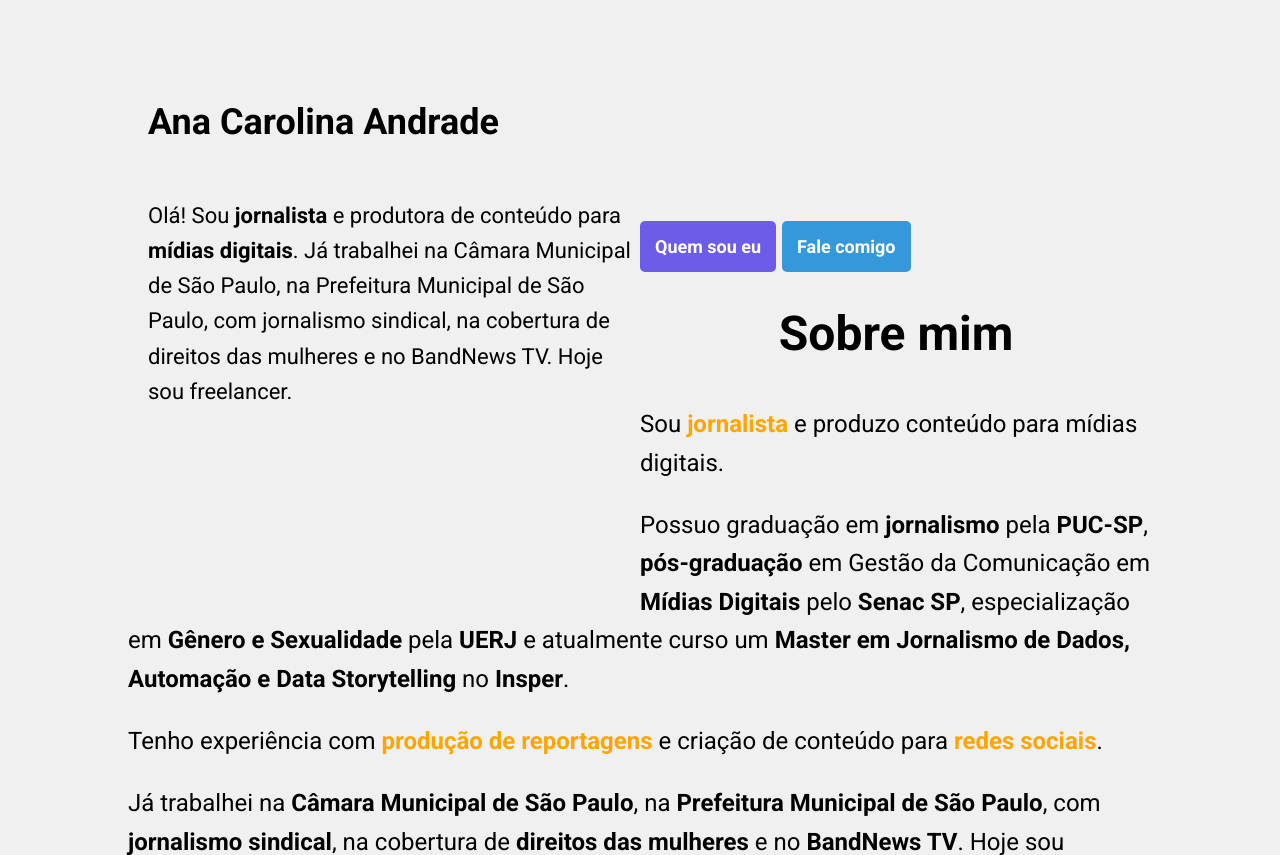
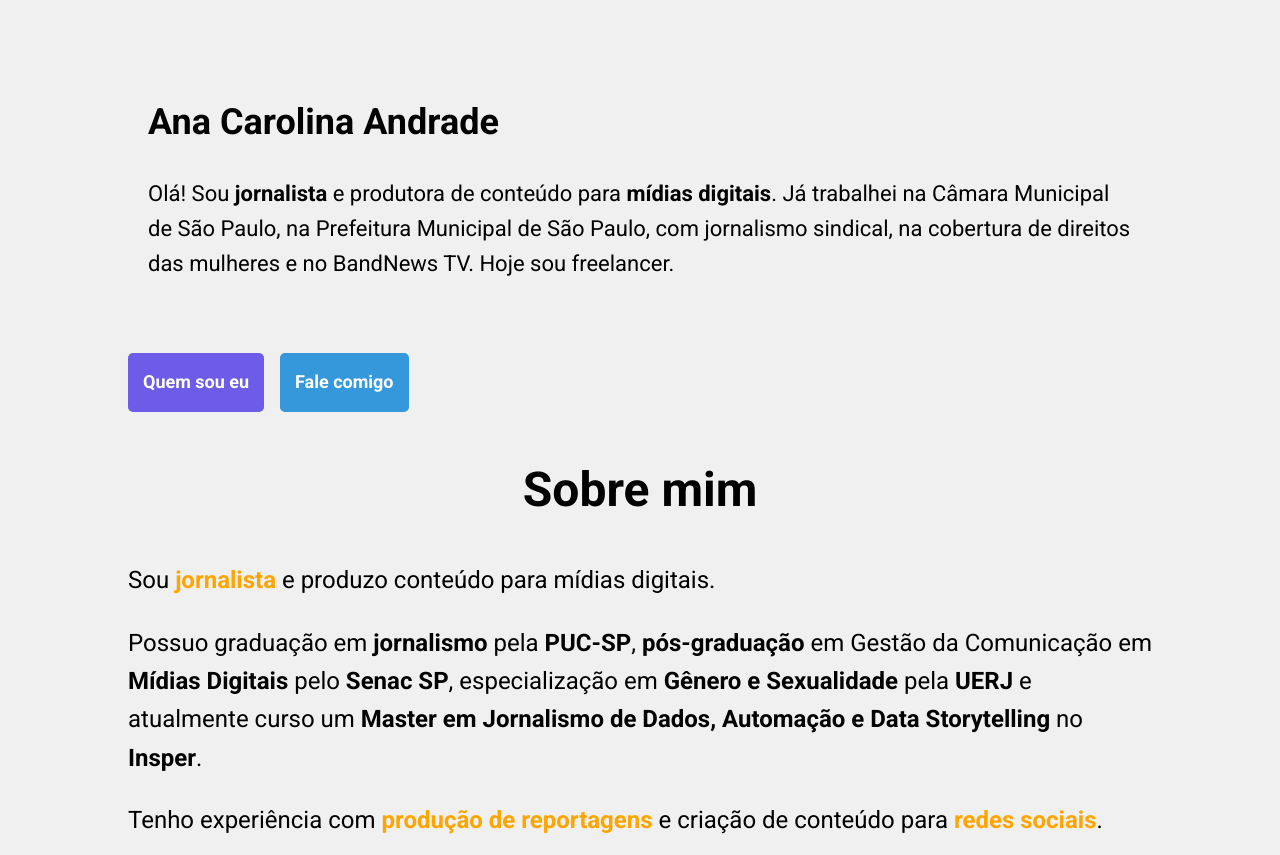
Before and after one commit to carol00andrade/portfoliosite, a Flask app: page / in a window 1280 px wide. Shown: the part 78-933 px from the top of the page. Run offline with Flask 3, Linux system fonts and the light colour scheme.

Commit message:
Update portfolio.html

```diff
--- a/templates/portfolio.html
+++ b/templates/portfolio.html
@@ -71,6 +71,7 @@
             font-weight: bold;
             color: #FFFFFF;
             text-decoration: none;
+            margin-right: 10px;
         }
         .home-link-blue {
             background-color: #3498db;
@@ -81,9 +82,13 @@
             color: #FFFFFF;
             text-decoration: none;
         }
-            .left-half {
-                width: 50%;
-                float: left;
+        .buttons {
+            text-align: left;
+            margin-top: 20px;
+            margin-bottom: 40px;
+        }
+        .buttons a {
+            display: inline-block;
         }
     </style>
 </head>
@@ -105,14 +110,9 @@
     </nav>
     <div class="content">
         <h1>Ana Carolina Andrade</h1>
-            <div class="left-half">
         <p>Olá! Sou <strong>jornalista</strong> e produtora de conteúdo para <strong>mídias digitais</strong>. Já trabalhei na Câmara Municipal de São Paulo, na Prefeitura Municipal de São Paulo, com jornalismo sindical, na cobertura de direitos das mulheres e no BandNews TV. Hoje sou freelancer.</p>
-            <p>&nbsp;</p>
-            <p>&nbsp;</p>
-            <p>&nbsp;</p>
     </div>
-        </div>
-        <div class="buttons" style="text-align: left;">
+    <div class="buttons">
         <a href="#" class="home-link">Quem sou eu</a>
         <a href="#" class="home-link-blue">Fale comigo</a>
     </div>
```
Lines whose indentation alone changed are shown as unchanged.
